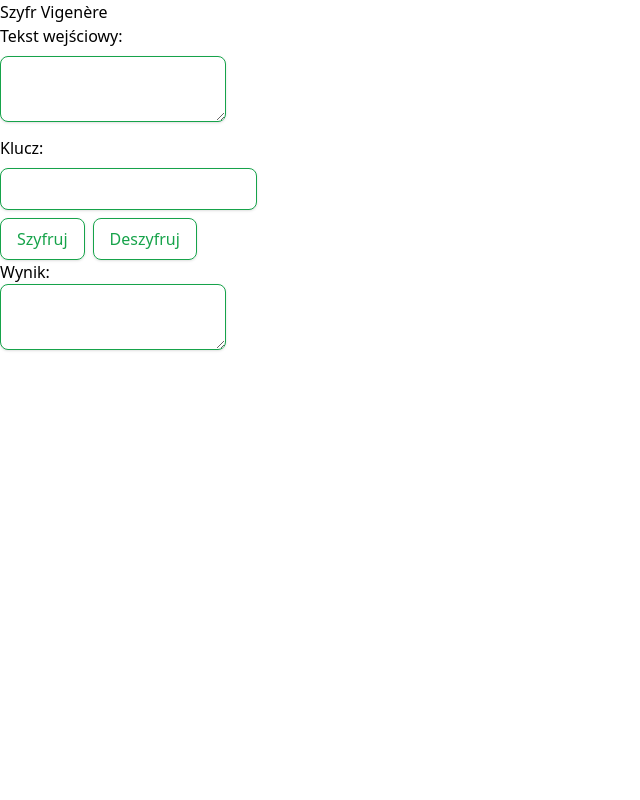
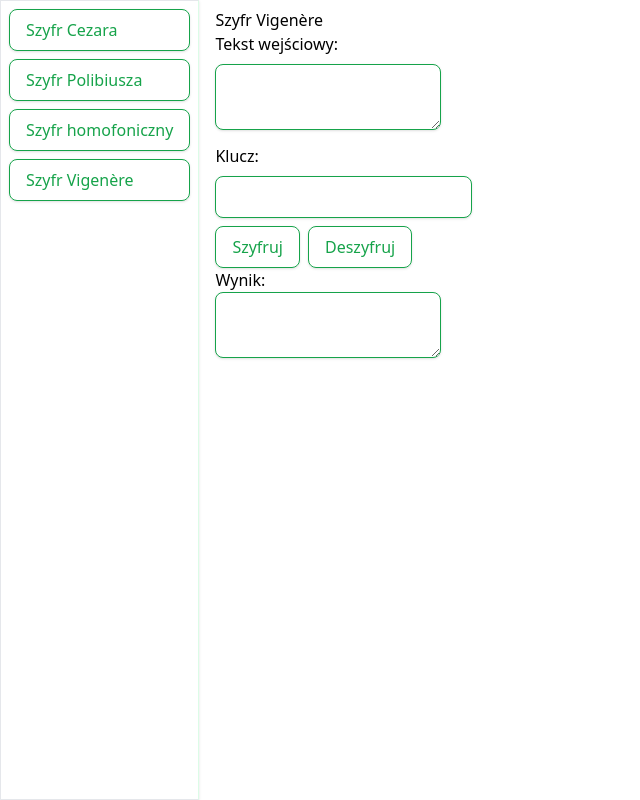
Before and after one commit to ekrzeptowski/wsei-bsi, a React (Create React App) app: page /vigenere in a window 1280 px wide. Shown: the whole page, without its empty margins (0-640 px from the left). Built offline with nearby package versions, Linux system fonts and the light colour scheme.

Commit message:
Add sidebar

```diff
--- /dev/null
+++ b/src/Sidebar.jsx
@@ -0,0 +1,19 @@
+import React from "react";
+import { Link } from "react-router-dom";
+import { ciphers } from "./Ciphers";
+
+export const Sidebar = () => {
+  return (
+    <div className="flex flex-wrap px-2 py-2 shadow sm:min-h-screen sm:flex-col sm:border sm:border-r-primary-100">
+      {ciphers.map((cipher) => (
+        <Link
+          key={cipher.name}
+          to={cipher.path}
+          className="mb-2 rounded-lg border border-primary-600 px-4 py-2 text-primary-600 shadow hover:bg-primary-600 hover:text-primary-50 max-sm:mr-2"
+        >
+          {cipher.name}
+        </Link>
+      ))}
+    </div>
+  );
+};
--- a/src/index.js
+++ b/src/index.js
@@ -5,6 +5,7 @@ import App from "./App";
 import reportWebVitals from "./reportWebVitals";
 import { createBrowserRouter, RouterProvider } from "react-router-dom";
 import { ciphers } from "./Ciphers";
+import { Sidebar } from "./Sidebar";
 
 const router = createBrowserRouter([
   {
@@ -13,7 +14,12 @@ const router = createBrowserRouter([
   },
   ...ciphers.map((cipher) => ({
     path: cipher.path,
-    element: cipher.element,
+    element: (
+      <div className="flex max-sm:flex-col">
+        <Sidebar />
+        <main className="px-4 py-2">{cipher.element}</main>
+      </div>
+    ),
   })),
 ]);
 
```
